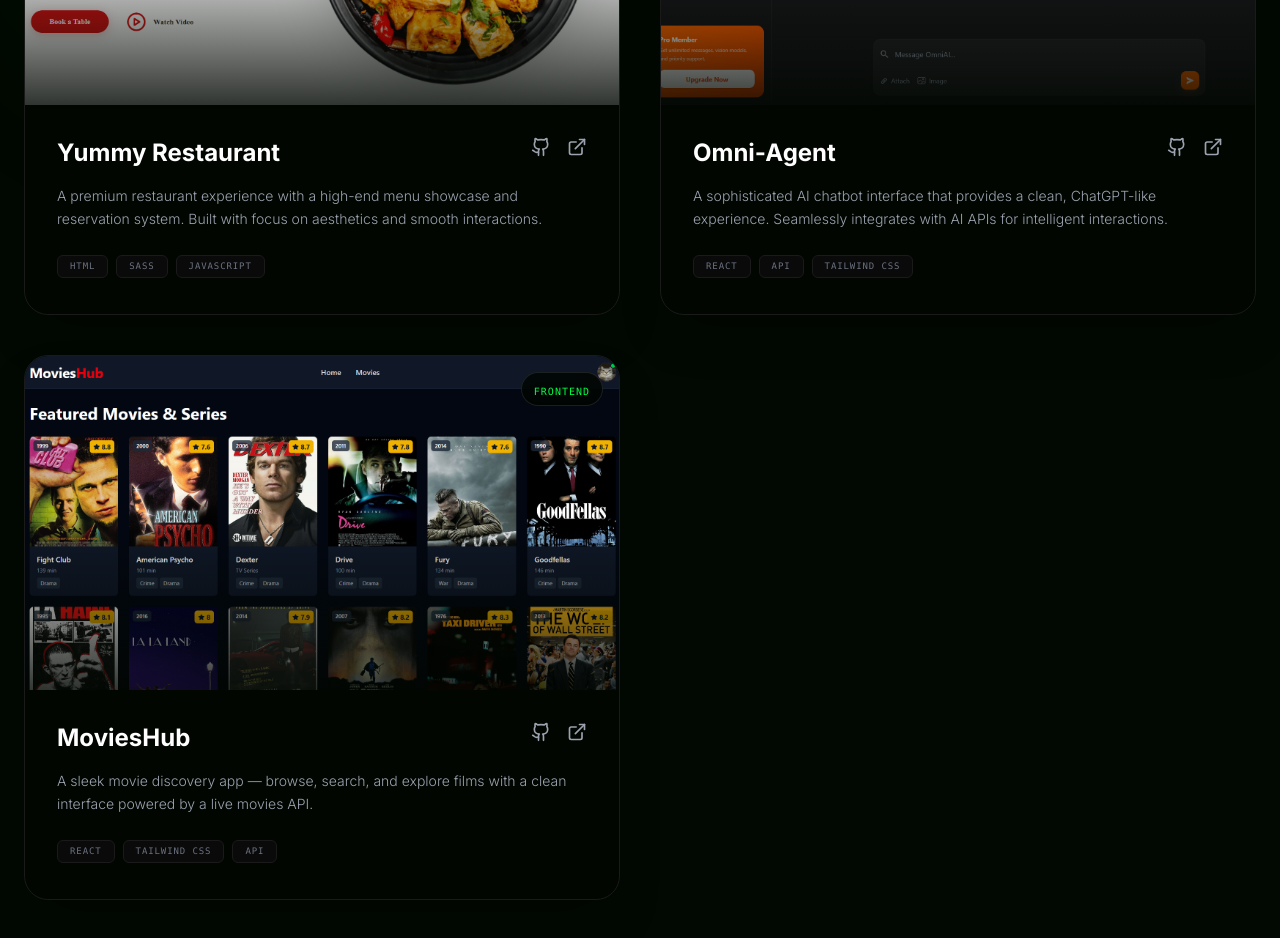
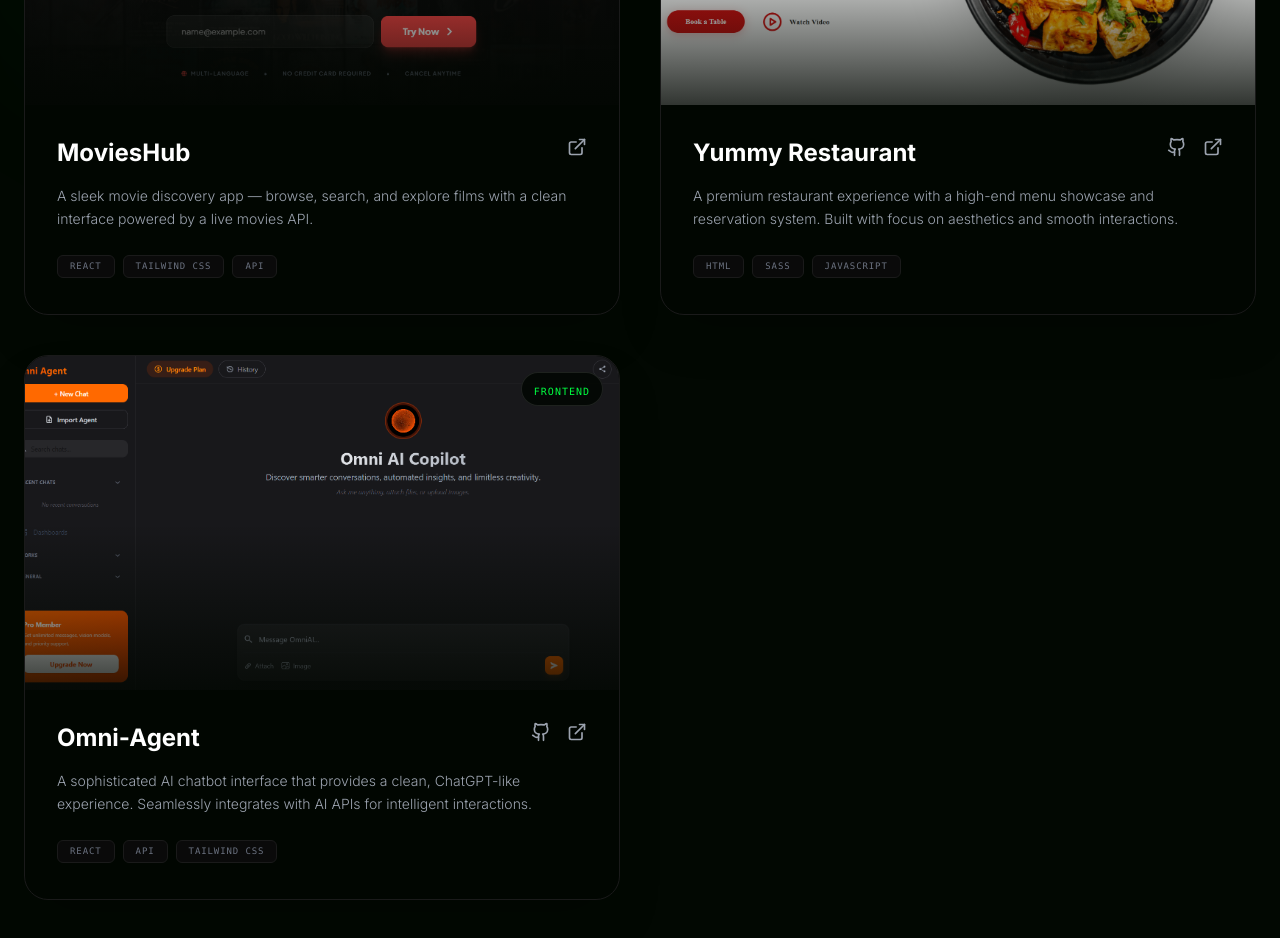
Before and after one commit to Anwaroxxx/Portfolio, a React (Vite) app: page / in a window 1280 px wide. Shown: the part 3660-4598 px from the top of the page. Built offline with nearby package versions, Linux system fonts and the light colour scheme.

Commit message:
Update: fixed infos

```diff
--- a/src/data/portfolio.js
+++ b/src/data/portfolio.js
@@ -88,6 +88,16 @@
     link: "https://qrib-lik.vercel.app/",
     github: "https://github.com/Anwaroxxx/QribLik",
   },
+    {
+    title: "MoviesHub",
+    description:
+      "A sleek movie discovery app — browse, search, and explore films with a clean interface powered by a live movies API.",
+    image: movieshubImg,
+    tags: ["React", "Tailwind CSS", "API"],
+    category: "frontend",
+    link: "https://movies-hub-rust.vercel.app/",
+    github: null ,
+  },
   {
     title: "Yummy Restaurant",
     description:
@@ -108,16 +118,7 @@
     link: "https://omni-agent-umber.vercel.app/",
     github: "https://github.com/Anwaroxxx/Omni-Agent.git",
   },
-  {
-    title: "MoviesHub",
-    description:
-      "A sleek movie discovery app — browse, search, and explore films with a clean interface powered by a live movies API.",
-    image: movieshubImg,
-    tags: ["React", "Tailwind CSS", "API"],
-    category: "frontend",
-    link: "https://movies-hub-rust.vercel.app/",
-    github: "https://github.com/Anwaroxxx/MoviesHub",
-  },
+
 ];
 
 export const experience = [
```
Also changed, not shown: src/assets/movieshub.png.
